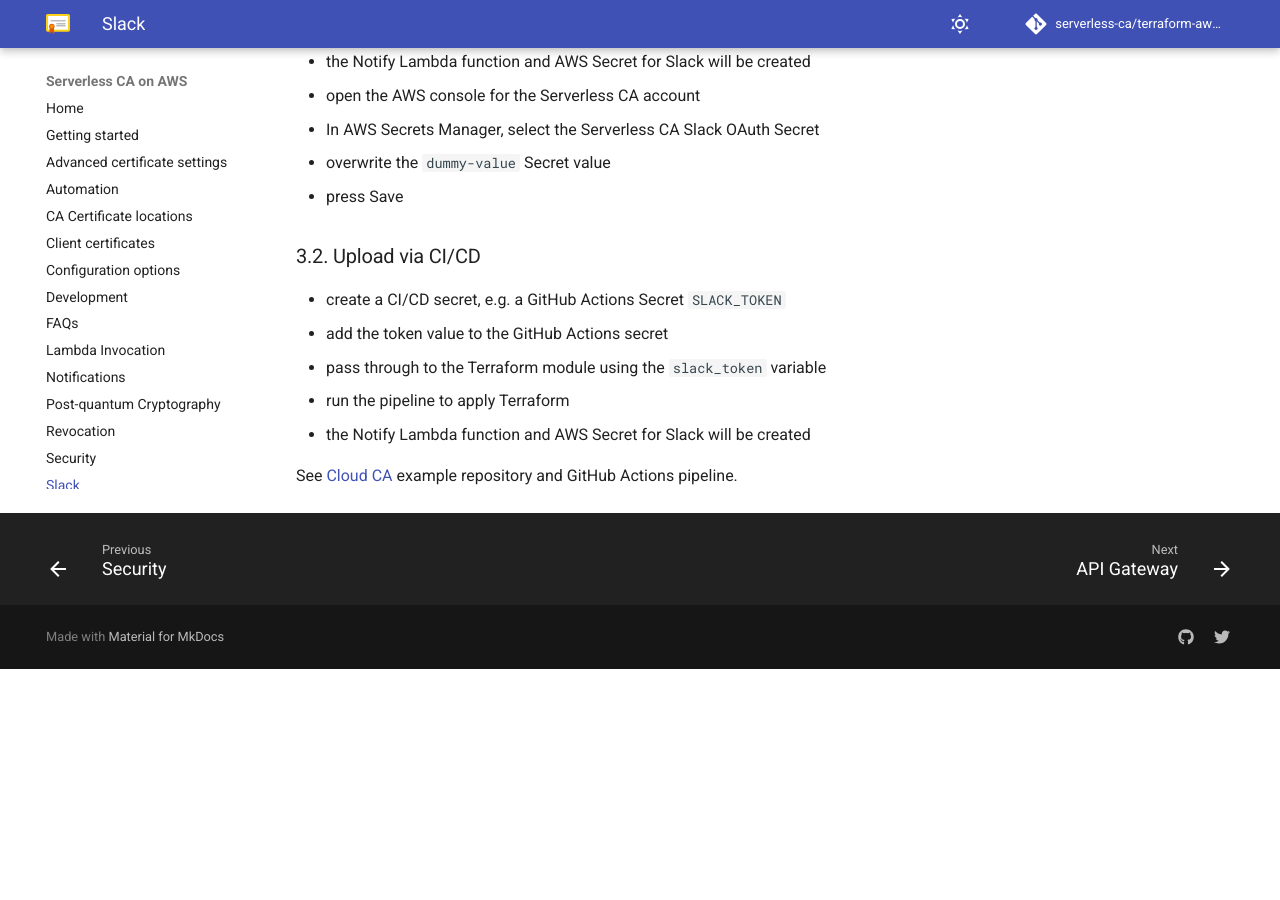
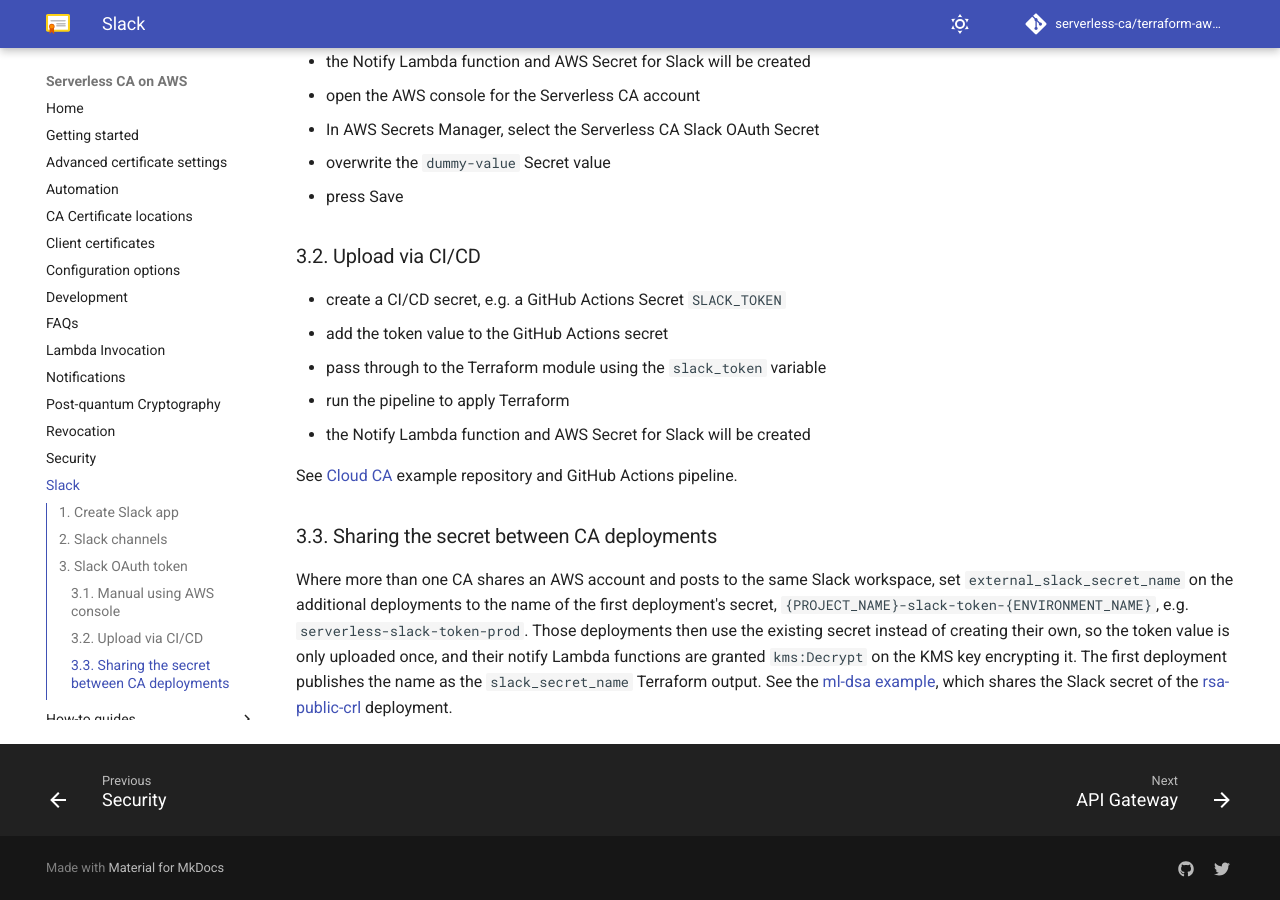
Before and after one commit to serverless-ca/terraform-aws-ca, an MkDocs documentation site: the page built from docs/slack.md, in a window 1280 px wide and 900 px high, scrolled down 6709 px. Built offline with MkDocs 1.6.1 and Material for MkDocs 9.7.7, drawn with Linux system fonts in a browser that asks for light colours; comment, search, counter and statistics services are not loaded; before the commit the page ends 7378 px from its top, so only the background shows below that.

Commit message:
Optionally share single Slack token AWS Secret across multiple CAs

```diff
--- a/docs/reference.md
+++ b/docs/reference.md
@@ -78,6 +78,7 @@
 | <a name="input_env"></a> [env](#input\_env) | Environment name, e.g. dev | `string` | `"dev"` | no |
 | <a name="input_expiry_reminders"></a> [expiry\_reminders](#input\_expiry\_reminders) | List of days before certificate expiry to send reminder notifications, set to empty list to disable expiry reminders | `list(number)` | <pre>[<br/>  30,<br/>  15,<br/>  7,<br/>  1<br/>]</pre> | no |
 | <a name="input_external_s3_bucket_name"></a> [external\_s3\_bucket\_name](#input\_external\_s3\_bucket\_name) | Name of an existing external S3 bucket for CRL and CA certificate publication, owned by another CA deployment in the same AWS account. When set, this deployment publishes its (project-prefixed) CRL and certificate files to the shared bucket and does not create its own external S3 bucket, CloudFront distribution, TLS certificate or DNS record | `string` | `""` | no |
+| <a name="input_external_slack_secret_name"></a> [external\_slack\_secret\_name](#input\_external\_slack\_secret\_name) | Name of an existing AWS Secrets Manager secret containing the Slack OAuth token, owned by another CA deployment in the same AWS account. When set, this deployment uses the shared secret and doesn't create its own, so the token only needs to be uploaded once | `string` | `""` | no |
 | <a name="input_filter_pattern"></a> [filter\_pattern](#input\_filter\_pattern) | Filter pattern for CloudWatch logs subscription filter | `string` | `""` | no |
 | <a name="input_hosted_zone_domain"></a> [hosted\_zone\_domain](#input\_hosted\_zone\_domain) | Hosted zone domain, e.g. dev.ca.example.com | `string` | `""` | no |
 | <a name="input_hosted_zone_id"></a> [hosted\_zone\_id](#input\_hosted\_zone\_id) | Hosted zone ID for public zone, e.g. Z0123456XXXXXXXXXXX | `string` | `""` | no |
@@ -133,5 +134,6 @@
 | <a name="output_issuing_ca_crl_s3_location"></a> [issuing\_ca\_crl\_s3\_location](#output\_issuing\_ca\_crl\_s3\_location) | S3 location of Issuing CA CRL file |
 | <a name="output_root_ca_cert_s3_location"></a> [root\_ca\_cert\_s3\_location](#output\_root\_ca\_cert\_s3\_location) | S3 location of Root CA certificate file |
 | <a name="output_root_ca_crl_s3_location"></a> [root\_ca\_crl\_s3\_location](#output\_root\_ca\_crl\_s3\_location) | S3 location of Root CA CRL file |
+| <a name="output_slack_secret_name"></a> [slack\_secret\_name](#output\_slack\_secret\_name) | Name of AWS Secrets Manager secret holding the Slack OAuth token, for sharing with another CA deployment in the same AWS account. Null when this deployment uses a shared secret, or Slack isn't configured |
 | <a name="output_sns_topic_arn"></a> [sns\_topic\_arn](#output\_sns\_topic\_arn) | SNS topic ARN |
 <!-- END_TF_DOCS -->
--- a/docs/slack.md
+++ b/docs/slack.md
@@ -93,3 +93,17 @@
 * the Notify Lambda function and AWS Secret for Slack will be created
 
 See [Cloud CA](https://github.com/serverless-ca/cloud-ca) example repository and GitHub Actions pipeline.
+
+### 3.3. Sharing the secret between CA deployments
+
+Where more than one CA shares an AWS account and posts to the same Slack workspace, set
+`external_slack_secret_name` on the additional deployments to the name of the first
+deployment's secret, `{PROJECT_NAME}-slack-token-{ENVIRONMENT_NAME}`, e.g.
+`serverless-slack-token-prod`. Those deployments then use the existing secret instead of
+creating their own, so the token value is only uploaded once, and their notify Lambda
+functions are granted `kms:Decrypt` on the KMS key encrypting it. The first deployment
+publishes the name as the `slack_secret_name` Terraform output. See the
+[ml-dsa example](https://github.com/serverless-ca/terraform-aws-ca/tree/main/examples/ml-dsa),
+which shares the Slack secret of the
+[rsa-public-crl](https://github.com/serverless-ca/terraform-aws-ca/tree/main/examples/rsa-public-crl)
+deployment.
```
Also changed, not shown: docs/faq.md (+4 -1 lines), examples/ml-dsa/README.md (+13 -0 lines), 5 other files.
